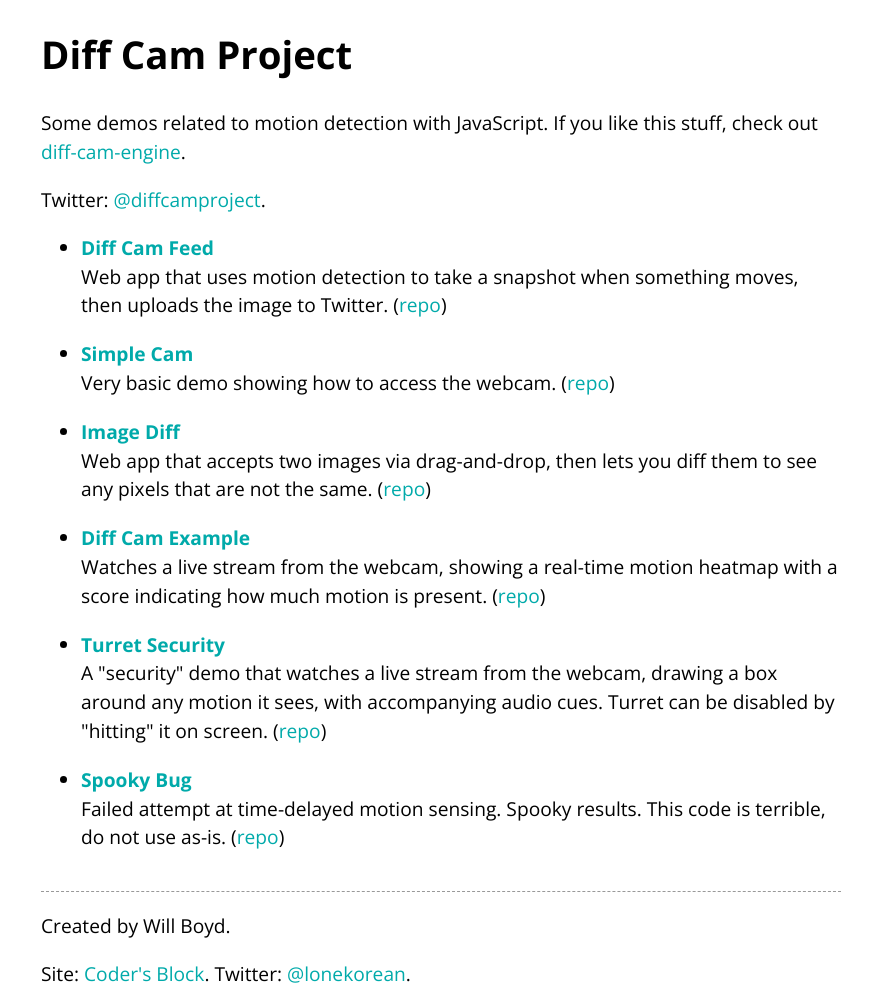
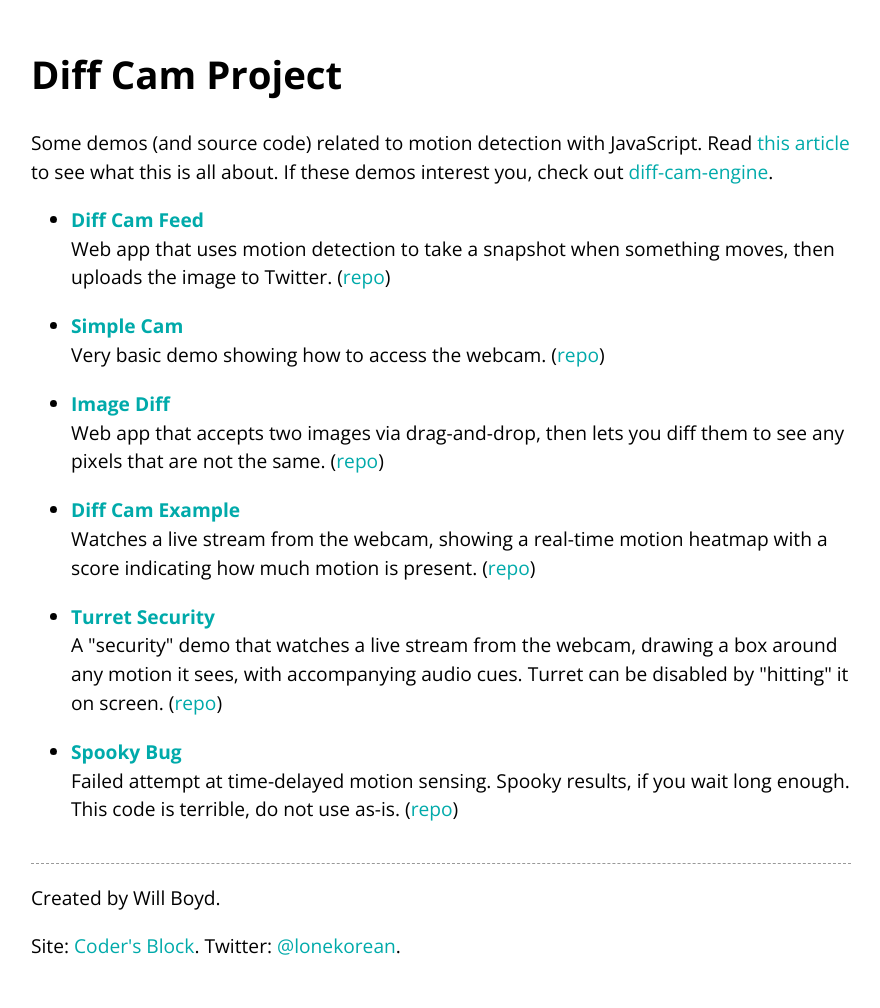
Before and after one commit to lonekorean/diff-cam-project, a PHP site: page / in a window 1280 px wide. Shown: the whole page, without its empty margins (199-1079 px from the left). After the commit the page ends 955 px from the top, so only its background shows below. Run offline with PHP 8.4, Linux system fonts and the light colour scheme.

Commit message:
Updates text, links, styles

```diff
--- a/index.html
+++ b/index.html
@@ -13,10 +13,9 @@
     <body>
 		<h1>Diff Cam Project</h1>
 		<p>
-			Some demos related to motion detection with JavaScript. If you like this stuff, check out <a href="https://github.com/lonekorean/diff-cam-engine">diff-cam-engine</a>.
-        </p>
-        <p>
-            Twitter: <a href="https://twitter.com/diffcamproject">@diffcamproject</a>.
+			Some demos (and source code) related to motion detection with JavaScript.
+            Read <a href="http://codersblock.com/blog/motion-detection-with-javascript/">this article</a> to see what this is all about.
+            If these demos interest you, check out <a href="https://github.com/lonekorean/diff-cam-engine">diff-cam-engine</a>.
         </p>
 		<ul class="demos">
             <li>
@@ -52,7 +51,7 @@
             <li>
 				<strong><a href="https://diff-cam-scratchpad.herokuapp.com/spooky-bug/">Spooky Bug</a></strong>
 				<br>
-				Failed attempt at time-delayed motion sensing. Spooky results. This code is terrible, do not use as-is.
+				Failed attempt at time-delayed motion sensing. Spooky results, if you wait long enough. This code is terrible, do not use as-is.
                 (<a href="https://github.com/lonekorean/diff-cam-scratchpad/tree/master/spooky-bug">repo</a>)
 			</li>
 		</ul>
--- a/site.css
+++ b/site.css
@@ -1,8 +1,9 @@
 @import url(https://fonts.googleapis.com/css?family=Open+Sans:400,700);
 
 body {
-	max-width: 800px;
-	margin: 20px auto;
+	max-width: 820px;
+	margin: 0 auto;
+	padding: 20px;
 	font: 1.2em/1.5 'Open Sans', sans-serif;
 }
 
```
